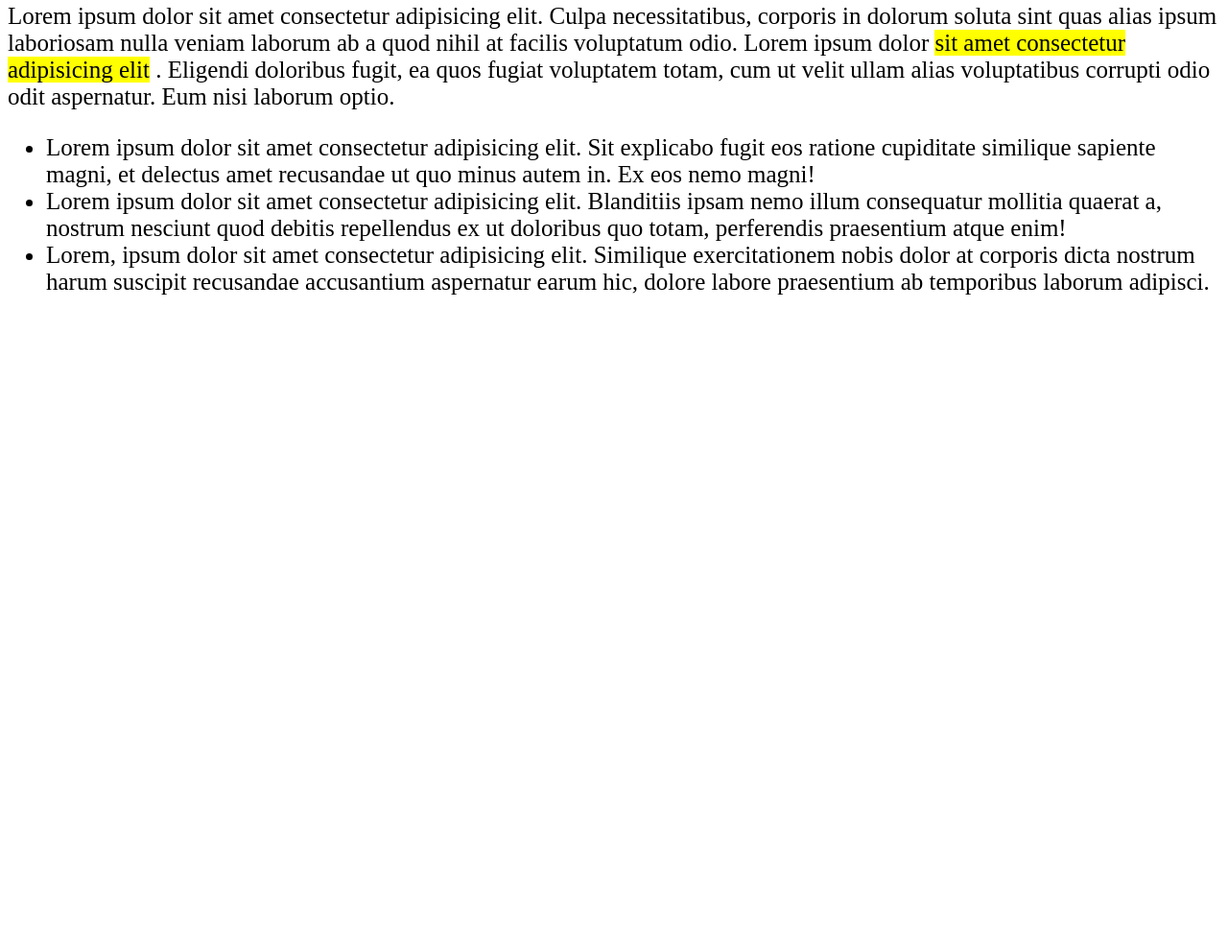
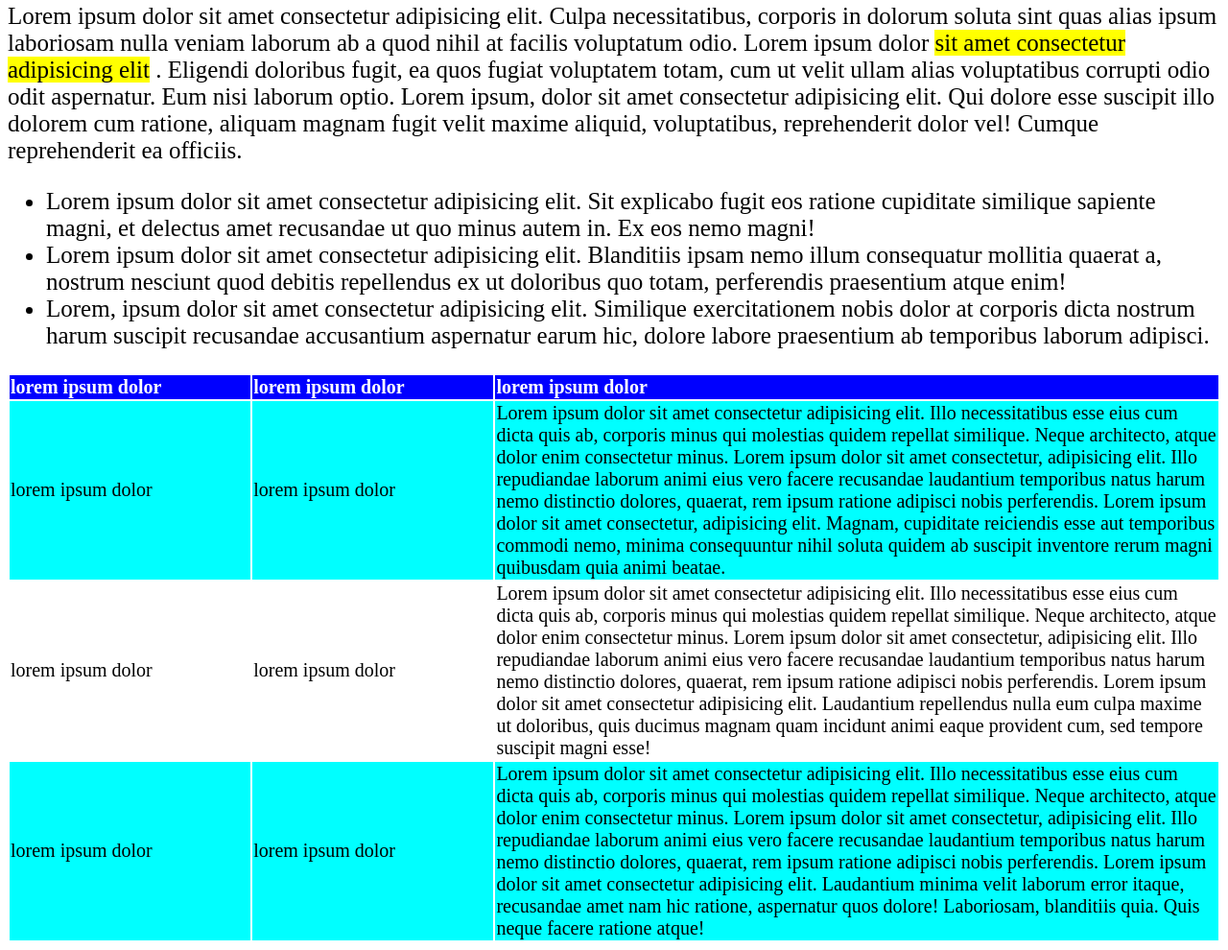
Before and after one commit to Gaki13/html-css-booleaner, a plain HTML site: page index.html in a window 1280 px wide. Shown: the part 1319-2309 px from the top of the page at 96% size. Before the commit the page ends 1652 px from the top, so only its background shows below. Drawn offline with Linux system fonts and the light colour scheme.

Commit message:
aggiunta tabella

```diff
--- a/css/style.css
+++ b/css/style.css
@@ -49,3 +49,20 @@ p{
 .elenco{
     font-size: 25px;
 }
+
+table, th, td {
+    font-size: 20px;
+    border: 0px;
+}
+
+th{
+    background-color: blue;
+    color: white;
+    text-align: left;
+}
+
+
+
+.colonna{
+    background-color: aqua;
+}
--- a/index.html
+++ b/index.html
@@ -32,7 +32,7 @@
             </div>
 
             <p>
-                Lorem ipsum dolor sit amet consectetur adipisicing elit. Culpa necessitatibus, corporis in dolorum soluta sint quas alias ipsum laboriosam nulla veniam laborum ab a quod nihil at facilis voluptatum odio. Lorem ipsum dolor <span class="sottolineato">sit amet consectetur adipisicing elit</span> . Eligendi doloribus fugit, ea quos fugiat voluptatem totam, cum ut velit ullam alias voluptatibus corrupti odio odit aspernatur. Eum nisi laborum optio.
+                Lorem ipsum dolor sit amet consectetur adipisicing elit. Culpa necessitatibus, corporis in dolorum soluta sint quas alias ipsum laboriosam nulla veniam laborum ab a quod nihil at facilis voluptatum odio. Lorem ipsum dolor <span class="sottolineato">sit amet consectetur adipisicing elit</span> . Eligendi doloribus fugit, ea quos fugiat voluptatem totam, cum ut velit ullam alias voluptatibus corrupti odio odit aspernatur. Eum nisi laborum optio. Lorem ipsum, dolor sit amet consectetur adipisicing elit. Qui dolore esse suscipit illo dolorem cum ratione, aliquam magnam fugit velit maxime aliquid, voluptatibus, reprehenderit dolor vel! Cumque reprehenderit ea officiis.
             </p>
 
             <ul class="elenco">
@@ -47,6 +47,34 @@
                 </li>
             </ul>
 
+            <table style="width: 100%;">
+                <thead>
+                    <tr>
+                        <th style="width: 20%;">lorem ipsum dolor</th>
+                        <th style="width: 20%;">lorem ipsum dolor</th>
+                        <th style="width: 60%;">lorem ipsum dolor</th>
+                    </tr>
+                </thead>
+                <tbody>
+                    <tr class="colonna">
+                        <td>lorem ipsum dolor</td>
+                        <td>lorem ipsum dolor</td>
+                        <td>Lorem ipsum dolor sit amet consectetur adipisicing elit. Illo necessitatibus esse eius cum dicta quis ab, corporis minus qui molestias quidem repellat similique. Neque architecto, atque dolor enim consectetur minus. Lorem ipsum dolor sit amet consectetur, adipisicing elit. Illo repudiandae laborum animi eius vero facere recusandae laudantium temporibus natus harum nemo distinctio dolores, quaerat, rem ipsum ratione adipisci nobis perferendis. Lorem ipsum dolor sit amet consectetur, adipisicing elit. Magnam, cupiditate reiciendis esse aut temporibus commodi nemo, minima consequuntur nihil soluta quidem ab suscipit inventore rerum magni quibusdam quia animi beatae.</td>
+                    </tr>
+                    <tr>
+                        <td>lorem ipsum dolor</td>
+                        <td>lorem ipsum dolor</td>
+                        <td>Lorem ipsum dolor sit amet consectetur adipisicing elit. Illo necessitatibus esse eius cum dicta quis ab, corporis minus qui molestias quidem repellat similique. Neque architecto, atque dolor enim consectetur minus. Lorem ipsum dolor sit amet consectetur, adipisicing elit. Illo repudiandae laborum animi eius vero facere recusandae laudantium temporibus natus harum nemo distinctio dolores, quaerat, rem ipsum ratione adipisci nobis perferendis. Lorem ipsum dolor sit amet consectetur adipisicing elit. Laudantium repellendus nulla eum culpa maxime ut doloribus, quis ducimus magnam quam incidunt animi eaque provident cum, sed tempore suscipit magni esse!</td>
+                    </tr>
+                    <tr class="colonna">
+                        <td>lorem ipsum dolor</td>
+                        <td>lorem ipsum dolor</td>
+                        <td>Lorem ipsum dolor sit amet consectetur adipisicing elit. Illo necessitatibus esse eius cum dicta quis ab, corporis minus qui molestias quidem repellat similique. Neque architecto, atque dolor enim consectetur minus. Lorem ipsum dolor sit amet consectetur, adipisicing elit. Illo repudiandae laborum animi eius vero facere recusandae laudantium temporibus natus harum nemo distinctio dolores, quaerat, rem ipsum ratione adipisci nobis perferendis. Lorem ipsum dolor sit amet consectetur adipisicing elit. Laudantium minima velit laborum error itaque, recusandae amet nam hic ratione, aspernatur quos dolore! Laboriosam, blanditiis quia. Quis neque facere ratione atque!</td>
+                    </tr>
+
+                </tbody>
+            </table>
+
         </main>
 
         <footer>
```
